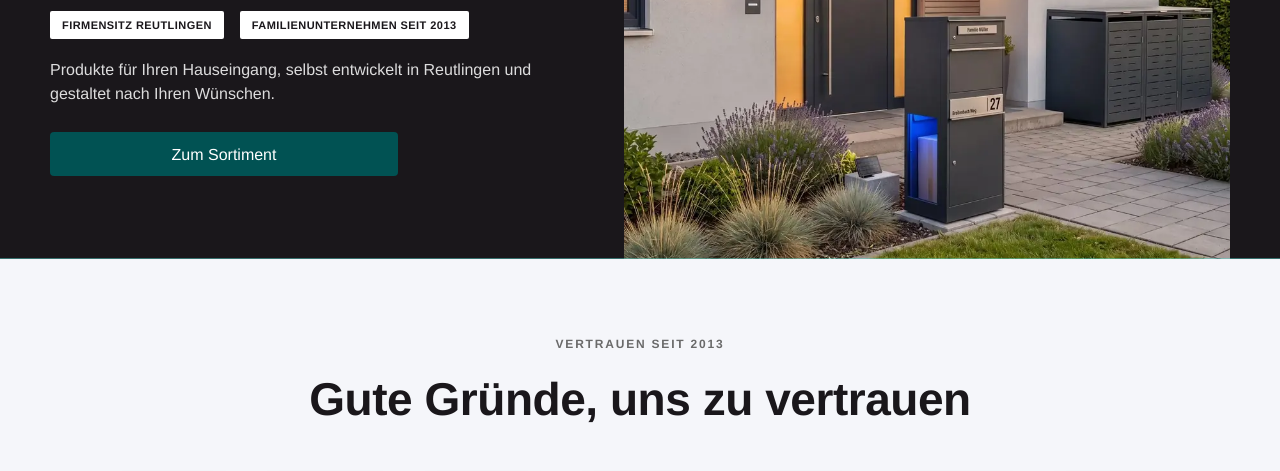
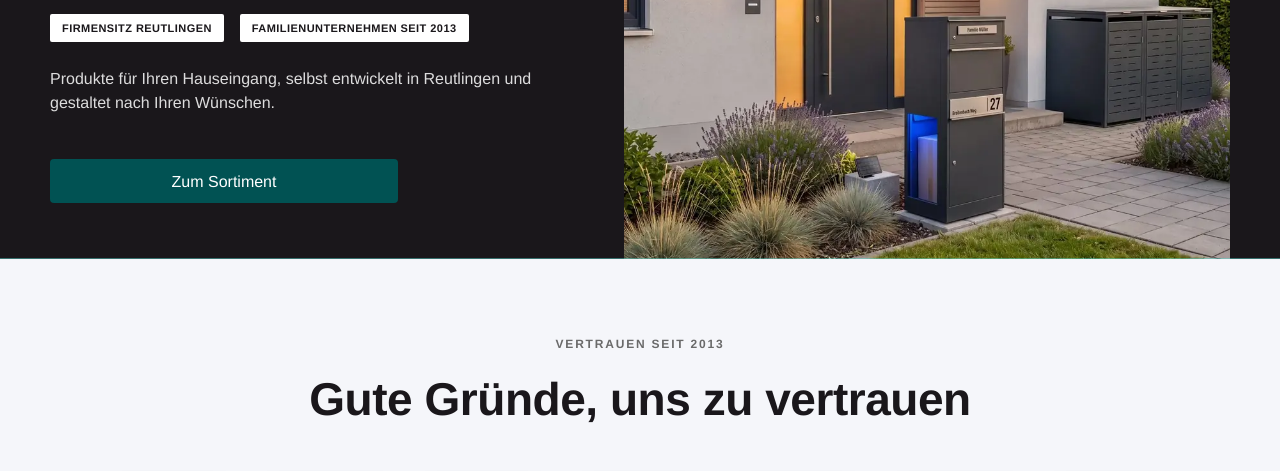
Before and after one commit to SabaVafa/why-metzler-preview, a plain HTML site: page r1/warum-metzler.html in a window 1280 px wide. Shown: the part 343-814 px from the top of the page. Drawn offline with Linux system fonts and the light colour scheme.

Commit message:
Warum Metzler: chapter bar lines 3 px on 125 % screens, hero gaps like the about-us prototype (R180, R181)
Co-Authored-By: Claude Opus 5.5 <noreply@anthropic.com>

```diff
--- a/r1/warum-metzler.html
+++ b/r1/warum-metzler.html
@@ -19,7 +19,7 @@
 
   <link rel="stylesheet" href="../css/proto-live.css">
 
-<link rel="stylesheet" href="../css/warum-metzler.min.css?v=4a6feafb">
+<link rel="stylesheet" href="../css/warum-metzler.min.css?v=e389e439">
 
 </head>
 <body data-headtype="0" data-page="31" class="body-offcanvas body-checkout-v2">
```
Also changed, not shown: css/warum-metzler.min.css.
